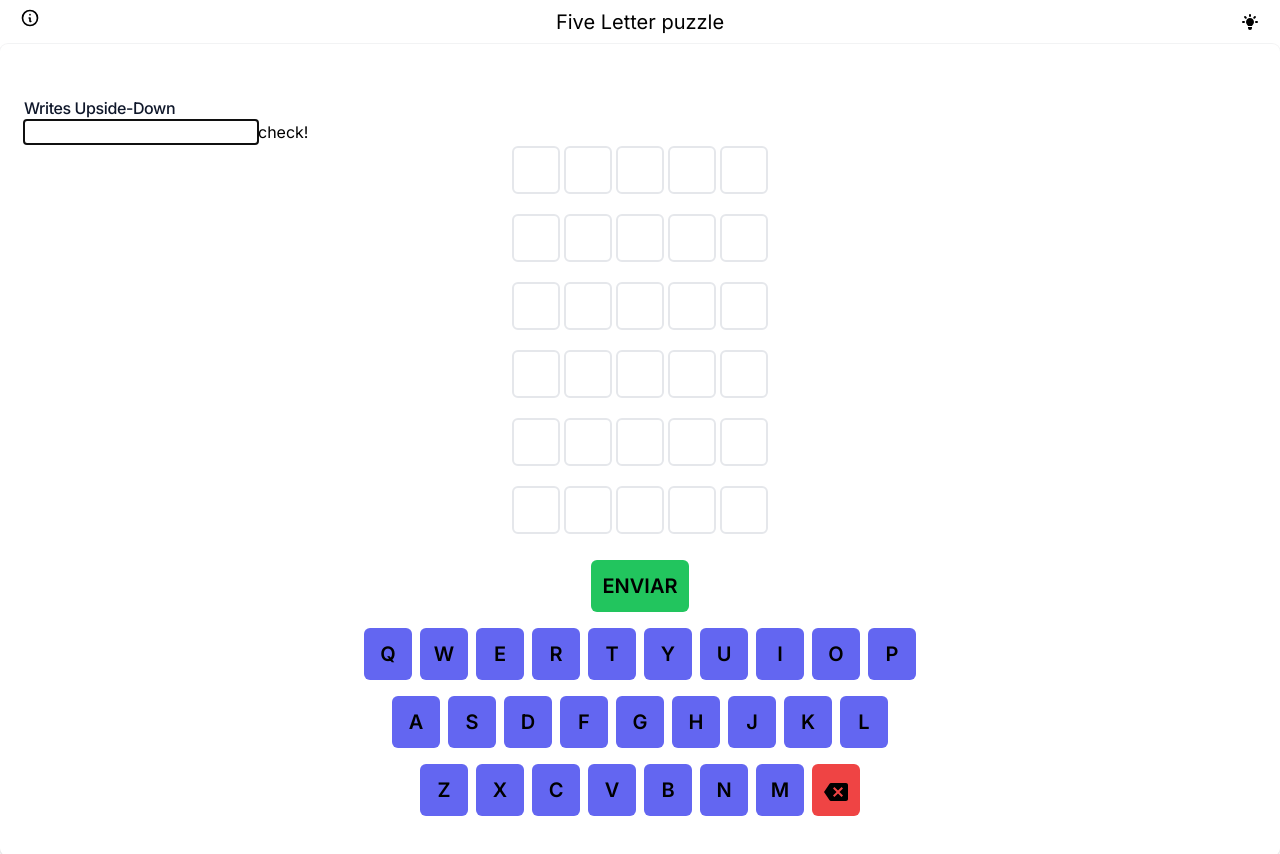
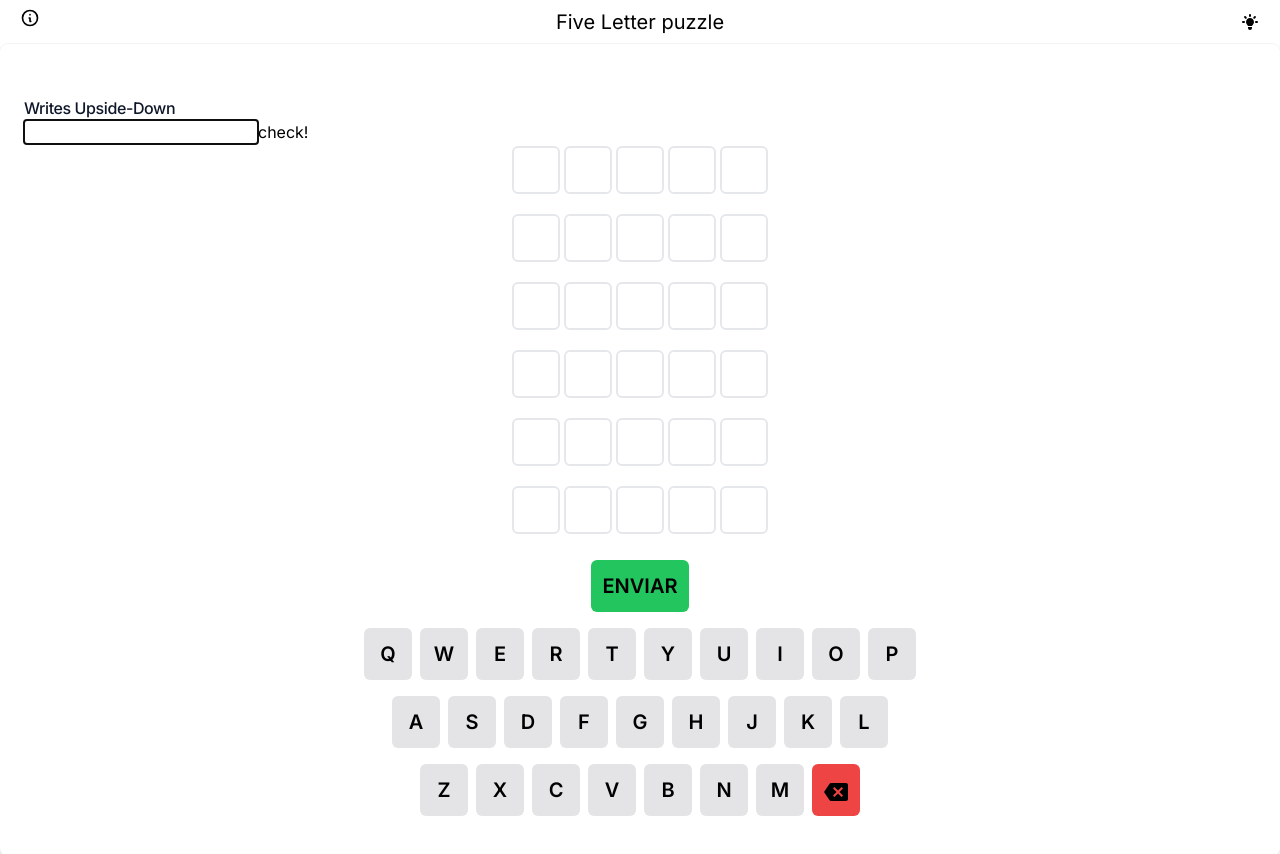
Before and after one commit to andresGarcia90/five-word-game, a Next.js app: page / in a window 1280 px wide. Built offline with nearby package versions, Linux system fonts and the light colour scheme.

Commit message:
Change color of proyect

```diff
--- a/app/components/grid/cell.tsx
+++ b/app/components/grid/cell.tsx
@@ -3,6 +3,7 @@
 import { StatusCell } from "@/app/lib/definitions";
 import { REVEAL_TIME_MS, COLOR_CELL } from "@/app/constant/settings";
 import classNames from "classnames";
+import styled, {  keyframes } from "styled-components";
 
 type Props = {
     value?: string
@@ -14,12 +15,31 @@ type Props = {
 
 
 export default function CellUI({
-    value = '', isEditable = true, status = 'free', position = 0
+    value = '', isEditable = true, status='free', position = 0
 }: Props) {
-    // console.log(value, isEditable, status, position);
+    const effect = `${REVEAL_TIME_MS * position}ms`
+    // const riseOut = keyframes`
+    //         0%:   { transform: translateY(0%); }
+    //         25%:  { transform: translateY(90%); }
+    //         50%:  { transform: translateY(180%); }
+    //         75%:  { transform: translateY(240%); }
+    //         100%: { transform: translateY(360%); }
+    //         `
+    // var style = styled.div`cursor: 'default', animation: '${riseOut} ${effect} linear infinite'`;
 
-    const effect = `${REVEAL_TIME_MS * position}ms`
-    const colorCell = `bg-${status}`;
+    const colorVariants = {
+        'free':     'bg-white text-black',
+        'present':  'bg-yellow-600 text-white dark:bg-yellow-500',
+        'correct':  'bg-green-600 text-white dark:bg-green-500',
+        'absent':   'bg-slate-800 text-white dark:bg-neutral-500',
+        'error':    'bg-red-600 text-white dark:bg-red-500'
+
+        // blue: 'bg-blue-600 hover:bg-blue-500 text-white',
+        // red: 'bg-red-500 hover:bg-red-400 text-white',
+        // yellow: 'bg-yellow-300 hover:bg-yellow-400 text-black',
+    }
+
+    const colorCell =  `${status ? colorVariants[status] : ""}`;
     const classes = classNames(
         "rounded-md rounded-md border-2 p-0.5 m-0.5  font-semibold text-xl w-10 h-10 flex min-w-12 min-h-12 justify-center items-center",
         colorCell
--- a/app/components/keyboard/button-delete-keyboard.tsx
+++ b/app/components/keyboard/button-delete-keyboard.tsx
@@ -8,7 +8,8 @@ type Props = {
 export default function ButtonDeleteKeyboard({ onClickHandle }: Props) {
 
     const classes = classNames(
-        "bg-red-500 rounded-md font-semibold text-xl min-w-12 p-3 my-2 mx-1",
+        "bg-red-500 hover:bg-red-600 text-black dark:text-white rounded-md font-semibold text-xl min-w-12 p-3 my-2 mx-1",
+        "rotate: y 90deg;"
     );
 
     const handleClick = () => {
--- a/app/components/keyboard/button-keyboard.tsx
+++ b/app/components/keyboard/button-keyboard.tsx
@@ -1,16 +1,32 @@
+import { StatusCell } from "@/app/lib/definitions";
 import classNames from "classnames";
 
 type Props = {
     letter: string,
-    status?: string,
+    status: StatusCell,
     onClickHandle: any
 }
 
 export default function ButtonKeyboard({ letter, status = 'free', onClickHandle }: Props) {
-    const colorKey = `bg-${status}`;
+
+    const colorVariants = {
+        'free':     'bg-zinc-200 hover:bg-zinc-400 text-black dark:bg-slate-600 dark:hover:bg-slate-700 dark:text-white',
+        'present':  'bg-yellow-600 text-white dark:bg-yellow-500',
+        'correct':  'bg-green-600 text-white dark:bg-green-500',
+        'absent':   'bg-slate-800 text-white dark:bg-neutral-500',
+        'error':    'bg-red-600 text-white dark:bg-red-500'
+
+        // blue: 'bg-blue-600 hover:bg-blue-500 text-white',
+        // red: 'bg-red-500 hover:bg-red-400 text-white',
+        // yellow: 'bg-yellow-300 hover:bg-yellow-400 text-black',
+    }
+
+
+
+    const colorKey =  `${status ? colorVariants[status] : ""}`;
 
     const classes = classNames(
-        "bg-indigo-500 rounded-md font-semibold text-xl min-w-12 p-3 my-2 mx-1",
+        "rounded-md font-semibold text-xl min-w-12 p-3 my-2 mx-1",
         colorKey
     );
 
--- a/app/components/keyboard/keyboard.tsx
+++ b/app/components/keyboard/keyboard.tsx
@@ -24,7 +24,7 @@ export default function Keyboard({keysUsed, onKeyPress }: Props) {
     return (
         <div className="flex flex-col justify-center mt-4">
             <div className="row text-center">
-                <button className="bg-green-500 rounded-md font-semibold text-xl min-w-12 p-3 my-2 mx-1"
+                <button className="bg-green-500 hover:bg-green-600 rounded-md font-semibold text-xl min-w-12 p-3 my-2 mx-1"
                     onClick={() => handleClick('ENTER')}>ENVIAR</button>
             </div>
             {keys.map((row, rowIndex) => (
--- a/app/lib/common.ts
+++ b/app/lib/common.ts
@@ -22,7 +22,7 @@ export function matrixOfArrays(xNumber: number, yNumber: number, elements: strin
         arrWithValue.forEach((letter, index) => {
             matrix[i].push({
                 value: letter,
-                status: 'free',
+                status: '',
                 isReveal: false,
                 isEditable: false,
                 position: index
@@ -68,13 +68,13 @@ export function checkSolution(solution: string, currentWord: string) {
         }
         else {
             if (!setSolution[letter]) {
-                solutionFormatted.push('error');
+                solutionFormatted.push('absent');
             }
             if (setSolution[letter] && setSolution[letter] > 0) {
                 if (setSolution[letter] < setCurrent[letter]) {
-                    solutionFormatted.push('error')
+                    solutionFormatted.push('absent')
                 } else {
-                    solutionFormatted.push('incorrect');
+                    solutionFormatted.push('present');
                 }
                 setCurrent[letter]--;
             }
--- a/app/lib/definitions.ts
+++ b/app/lib/definitions.ts
@@ -1,4 +1,4 @@
-export type StatusCell = 'correct' | 'incorrect' | 'free' | 'error';
+export type StatusCell = 'free' | 'present'| 'correct'| 'absent'| 'error';
 
 export type Cell = {
     value?: string,
--- a/package.json
+++ b/package.json
@@ -19,7 +19,8 @@
     "next": "14.1.0",
     "react": "^18",
     "react-dom": "^18",
-    "react-icons": "^5.0.1"
+    "react-icons": "^5.0.1",
+    "styled-components": "^6.1.8"
   },
   "devDependencies": {
     "@types/node": "^20",
--- a/tailwind.config.ts
+++ b/tailwind.config.ts
@@ -16,16 +16,30 @@ const config: Config = {
           "conic-gradient(from 180deg at 50% 50%, var(--tw-gradient-stops))",
       },
       colors: {
-        'regular-free': "#94a3b8",
-        'yellow-incorrect': "#eab308",
-        'green-correct': "#22c55e",
-        'free': "#94a3b8",
-        'incorrect': "#eab308",
-        'correct': "#22c55e",
-        'error': "#999999"
+        // 'present': "#e4a81d",
+        // 'correct': "#43a047",
+        // 'absent': "#757575",
+        // 'error': '#bb3429'
+
+          'present': 'slate-800',
+          'correct': 'green-600',
+          'absent': 'yellow-600',
+          'error': 'red-600'
       },
     },
   },
   plugins: [],
 };
 export default config;
+
+
+
+// --color-absent: #757575;
+// --color-present: #e4a81d;
+// --color-correct: #43a047;
+// --color-error: #bb3429;
+
+// --bg-absent: #757575;
+// --bg-present: #e4a81d;
+// --bg-correct: #43a047;
+// --bg-error: #bb3429;
```
Also changed, not shown: 1 other file (tests, documents, lock files or other folders).
